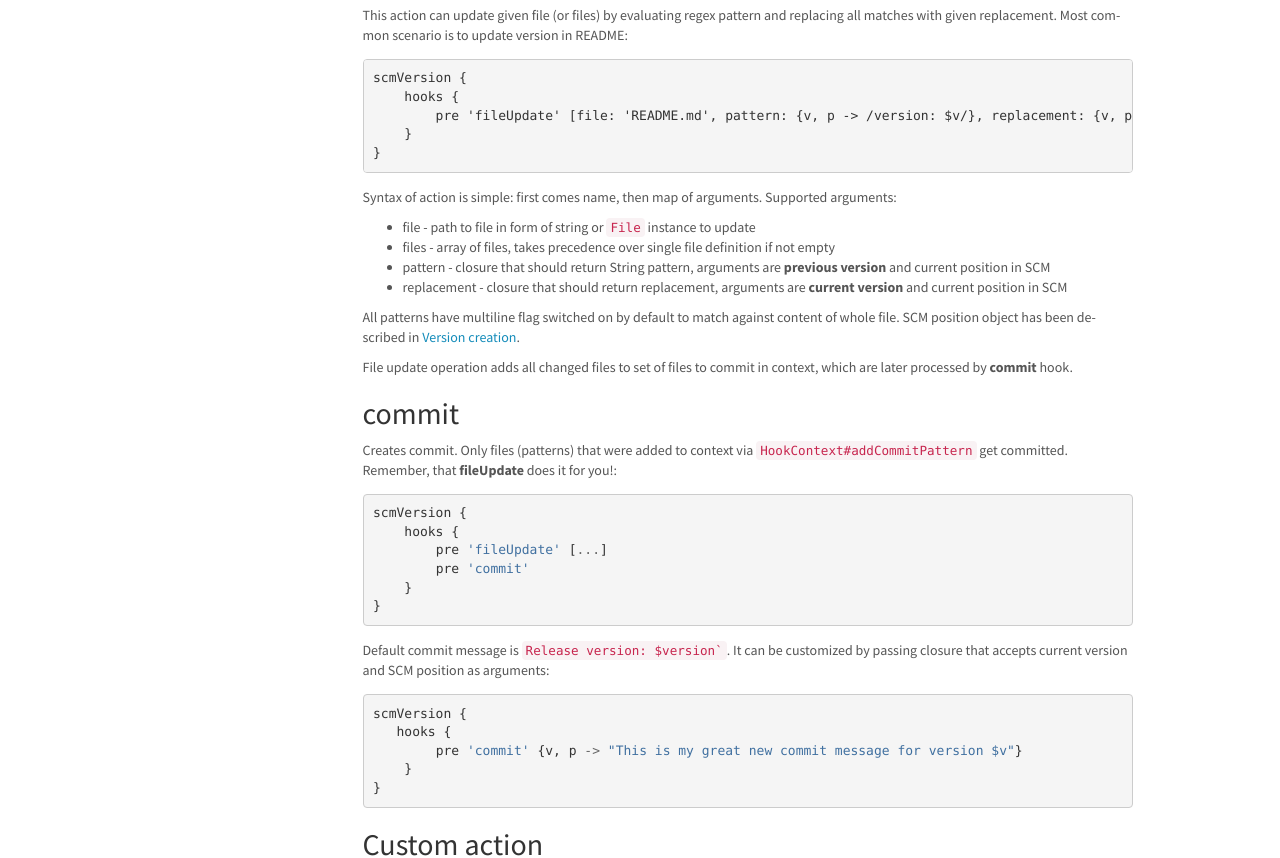
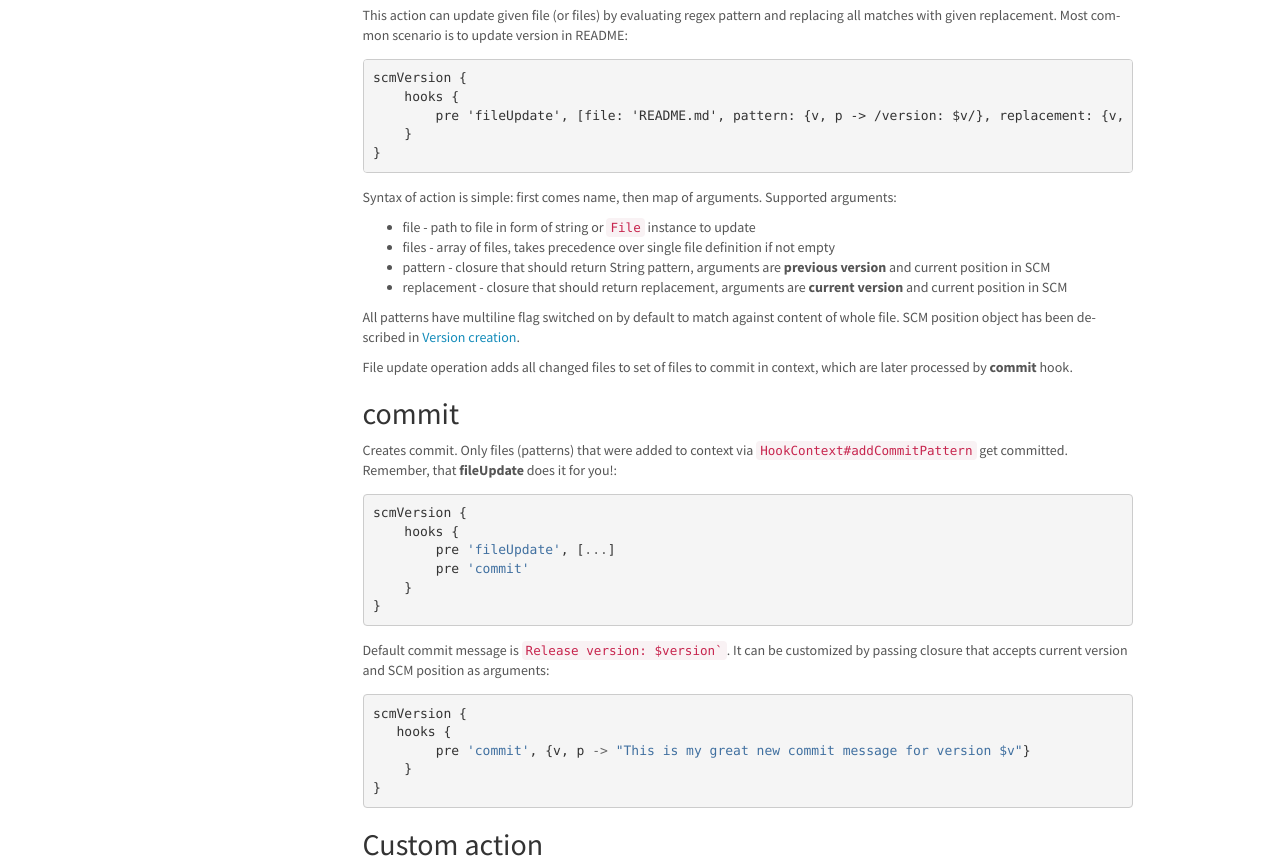
Before and after one commit to allegro/axion-release-plugin, a Sphinx documentation site: the page built from docs/configuration/hooks.rst, in a window 1280 px wide and 1400 px high. Shown: the part 408-1266 px from the top of the window. Built offline with Sphinx 7.4.7, drawn with Linux system fonts in a browser that asks for light colours.

```diff
--- a/docs/configuration/hooks.rst
+++ b/docs/configuration/hooks.rst
@@ -22,7 +22,7 @@ Most common scenario is to update version in README::
 
     scmVersion {
         hooks {
-            pre 'fileUpdate' [file: 'README.md', pattern: {v, p -> /version: $v/}, replacement: {v, p -> "version: $v"}]
+            pre 'fileUpdate', [file: 'README.md', pattern: {v, p -> /version: $v/}, replacement: {v, p -> "version: $v"}]
         }
     }
 
@@ -46,7 +46,7 @@ Remember, that **fileUpdate** does it for you!::
 
     scmVersion {
         hooks {
-            pre 'fileUpdate' [...]
+            pre 'fileUpdate', [...]
             pre 'commit'
         }
     }
@@ -56,7 +56,7 @@ current version and SCM position as arguments::
 
     scmVersion {
        hooks {
-            pre 'commit' {v, p -> "This is my great new commit message for version $v"}
+            pre 'commit', {v, p -> "This is my great new commit message for version $v"}
         }
     }
 
--- a/docs/examples/examples.rst
+++ b/docs/examples/examples.rst
@@ -28,7 +28,7 @@ This replacement pattern will update any ``version* x.x.x`` occurrences in READM
         versionCreator 'versionWithBranch'
 
         hooks {
-            pre 'fileUpdate' [file: 'README.md', pattern: {v,p -> /(version.) $v/}, replacement: {v, p -> "\$1 $v"}]
+            pre 'fileUpdate', [file: 'README.md', pattern: {v,p -> /(version.) $v/}, replacement: {v, p -> "\$1 $v"}]
             pre 'commit'
         }
     }
```
Also changed, not shown: 6 other files.
